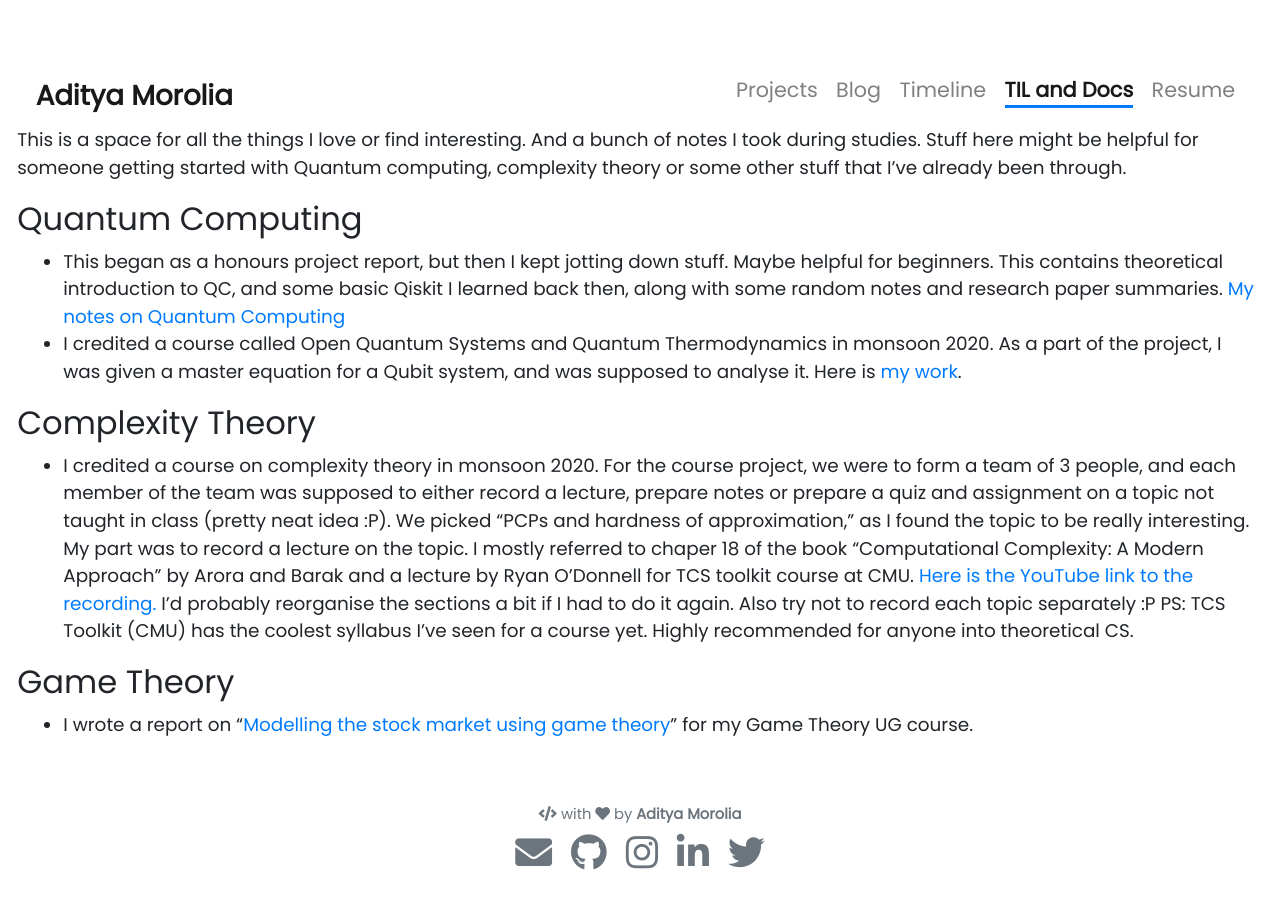
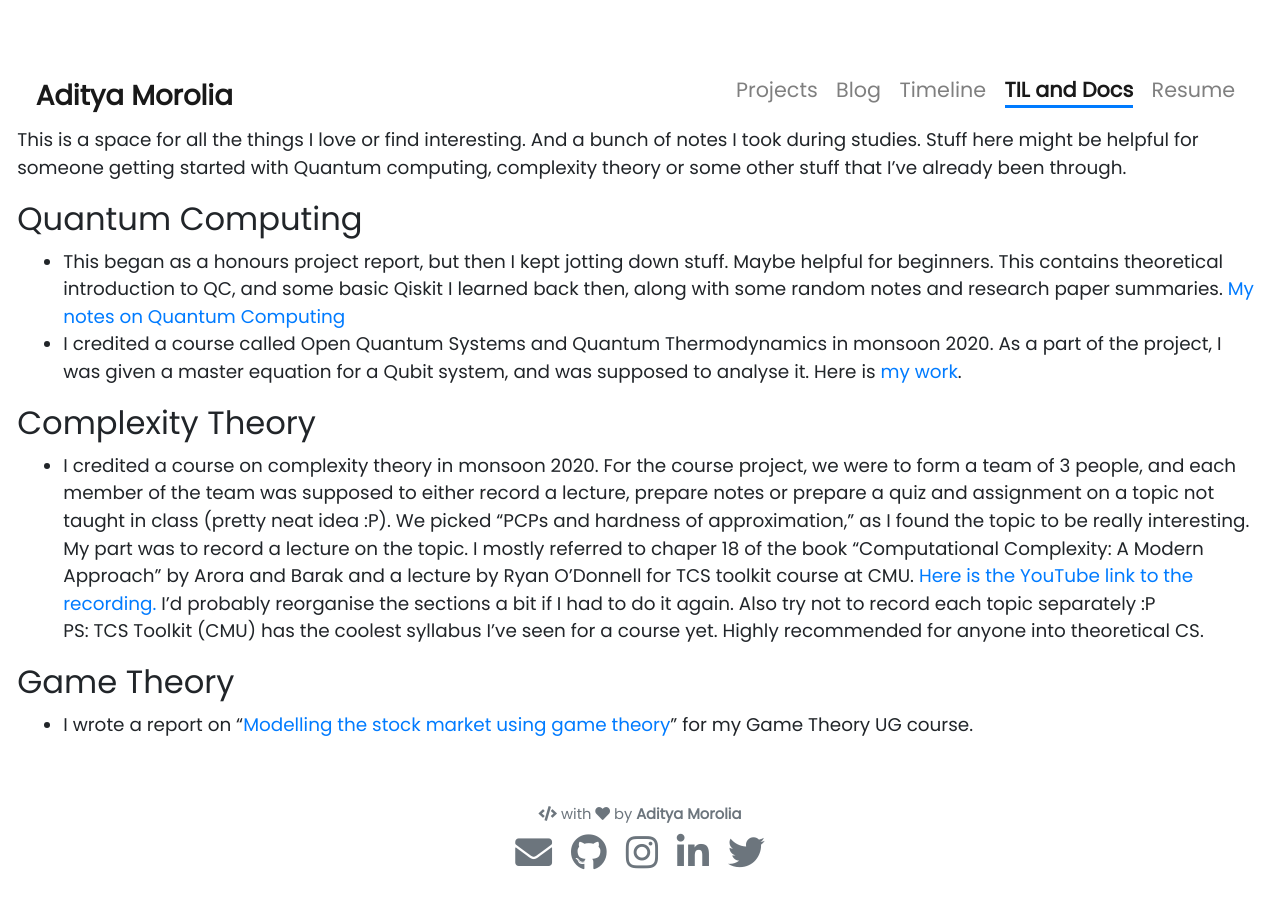
Before and after one commit to TheCharmingSociopath/TheCharmingSociopath.github.io, a Jekyll site: the page built from pages/til.md, in a window 1280 px wide. Built offline with Jekyll 4.4.1, drawn with Linux system fonts in a browser that asks for light colours; nearby versions of some CDN libraries.

Commit message:
Update til.md

```diff
--- a/pages/til.md
+++ b/pages/til.md
@@ -13,7 +13,7 @@ This is a space for all the things I love or find interesting. And a bunch of no
 - I credited a course called Open Quantum Systems and Quantum Thermodynamics in monsoon 2020. As a part of the project, I was given a master equation for a Qubit system, and was supposed to analyse it. Here is [my work](../assets/documents/Open_Quantum_Systems_Project.pdf).
 
 ### Complexity Theory
-- I credited a course on complexity theory in monsoon 2020. For the course project, we were to form a team of 3 people, and each member of the team was supposed to either record a lecture, prepare notes or prepare a quiz and assignment on a topic not taught in class (pretty neat idea :P). We picked "PCPs and hardness of approximation," as I found the topic to be really interesting. My part was to record a lecture on the topic. I mostly referred to chaper 18 of the book "Computational Complexity: A Modern Approach" by Arora and Barak and a lecture by Ryan O'Donnell for TCS toolkit course at CMU. [Here is the YouTube link to the recording.](https://youtu.be/zFyy2H_7oOk) I'd probably reorganise the sections a bit if I had to do it again. Also try not to record each topic separately :P
+- I credited a course on complexity theory in monsoon 2020. For the course project, we were to form a team of 3 people, and each member of the team was supposed to either record a lecture, prepare notes or prepare a quiz and assignment on a topic not taught in class (pretty neat idea :P). We picked "PCPs and hardness of approximation," as I found the topic to be really interesting. My part was to record a lecture on the topic. I mostly referred to chaper 18 of the book "Computational Complexity: A Modern Approach" by Arora and Barak and a lecture by Ryan O'Donnell for TCS toolkit course at CMU. [Here is the YouTube link to the recording.](https://youtu.be/zFyy2H_7oOk) I'd probably reorganise the sections a bit if I had to do it again. Also try not to record each topic separately :P <br/>
 PS: TCS Toolkit (CMU) has the coolest syllabus I've seen for a course yet. Highly recommended for anyone into theoretical CS.
 
 ### Game Theory
```
